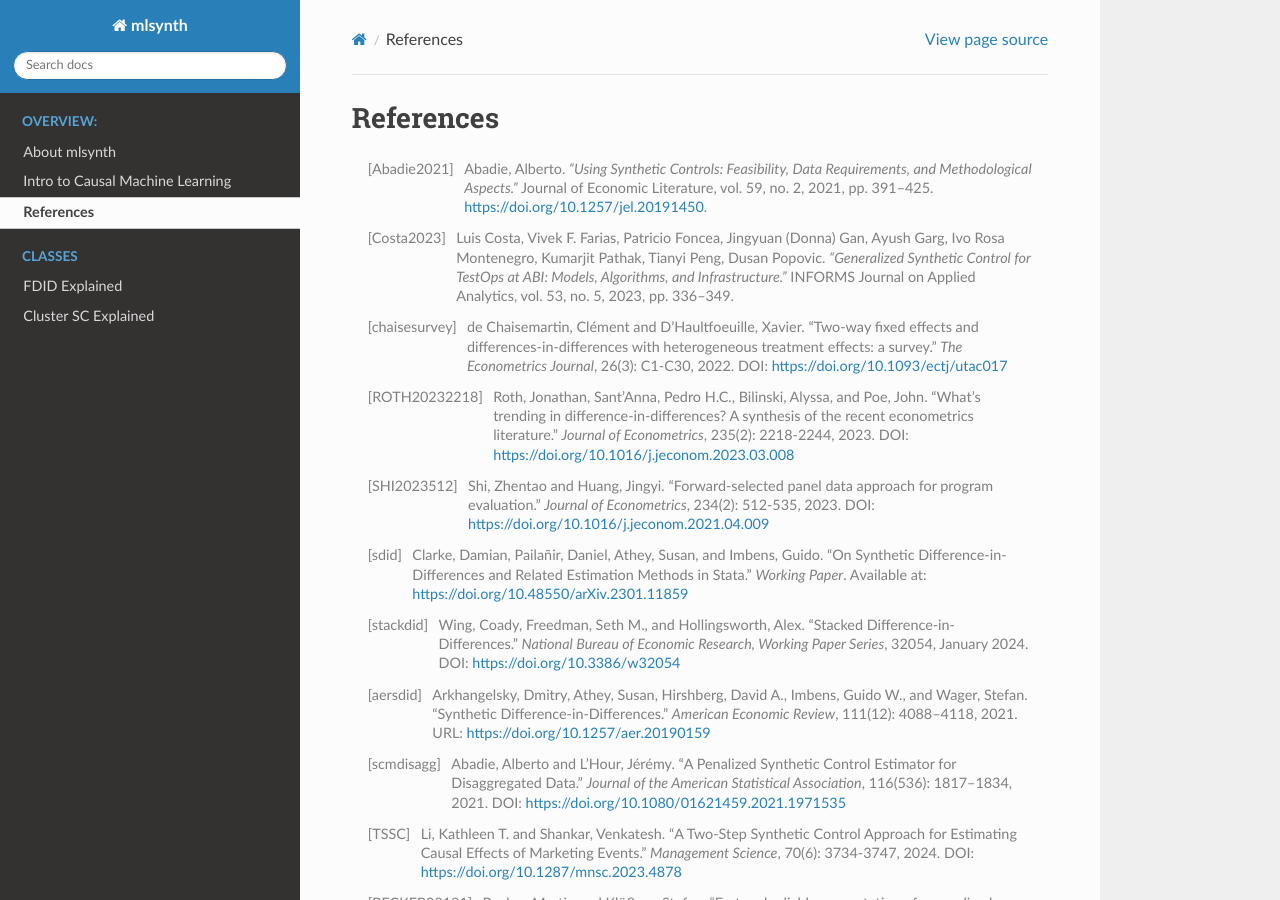
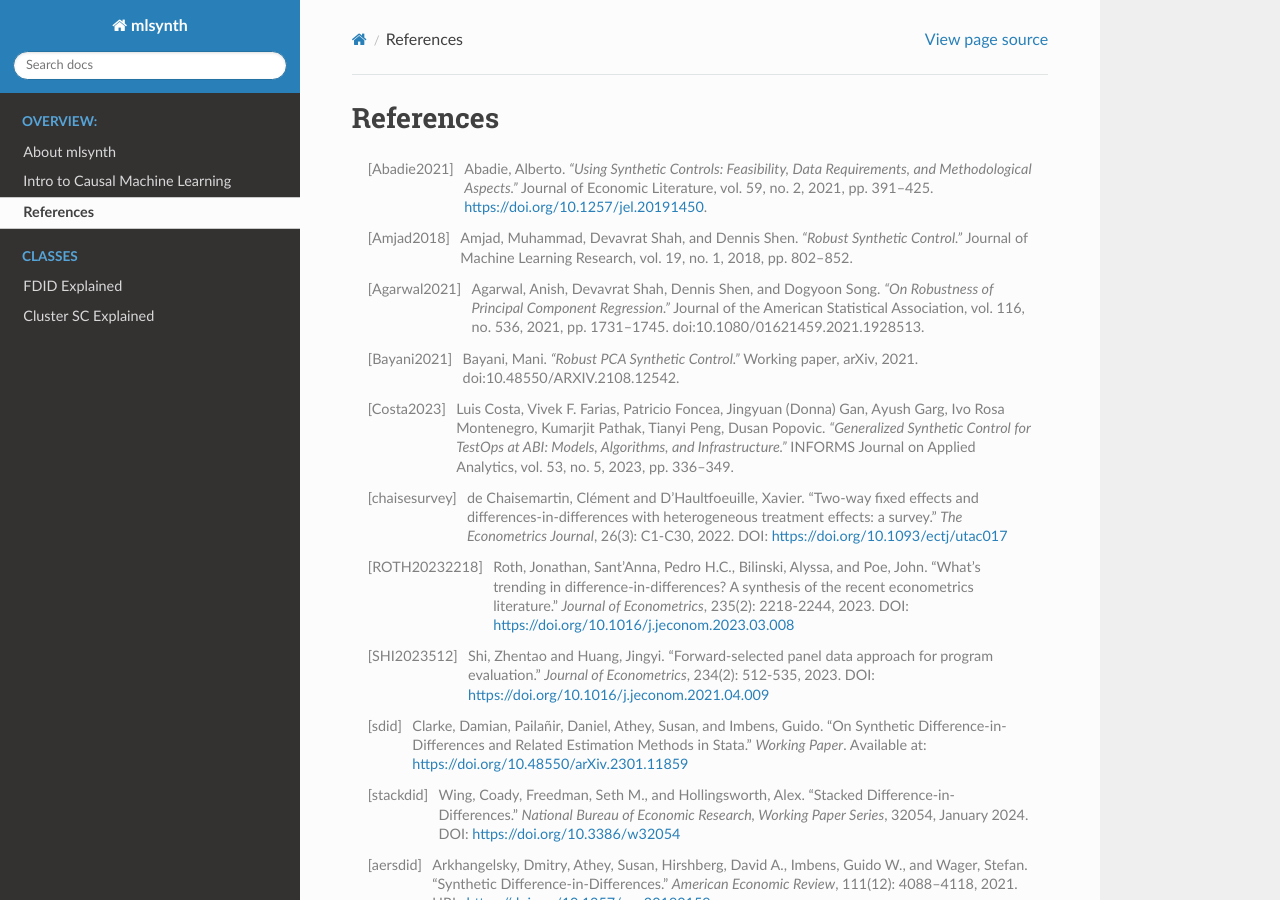
Before and after one commit to jgreathouse9/mlsynth, a Sphinx documentation site: the page built from docs/references.rst, in a window 1280 px wide and 900 px high. Built offline with Sphinx 7.4.7 and the Read the Docs theme 3.1.0, drawn with Linux system fonts in a browser that asks for light colours; pages that are not in the unit, such as notebooks, are missing from menus.

Commit message:
Update references.rst

```diff
--- a/docs/references.rst
+++ b/docs/references.rst
@@ -2,6 +2,17 @@ References
 ==========
 
 .. [Abadie2021] Abadie, Alberto. *"Using Synthetic Controls: Feasibility, Data Requirements, and Methodological Aspects."* Journal of Economic Literature, vol. 59, no. 2, 2021, pp. 391–425. https://doi.org/10.1257/jel.20191450.
+
+.. [Amjad2018] Amjad, Muhammad, Devavrat Shah, and Dennis Shen. *"Robust Synthetic Control."* Journal of Machine Learning Research, vol. 19, no. 1, 2018, pp. 802–852.
+
+.. [Agarwal2021] Agarwal, Anish, Devavrat Shah, Dennis Shen, and Dogyoon Song. *"On Robustness of Principal Component Regression."* Journal of the American Statistical Association, vol. 116, no. 536, 2021, pp. 1731–1745. doi:10.1080/01621459.2021.1928513.
+
+
+.. [Bayani2021] Bayani, Mani. *"Robust PCA Synthetic Control."* Working paper, arXiv, 2021. doi:10.48550/ARXIV.2108.12542.
+
+
+
+
 
 .. [Costa2023] Luis Costa, Vivek F. Farias, Patricio Foncea, Jingyuan (Donna) Gan, Ayush Garg, Ivo Rosa Montenegro, Kumarjit Pathak, Tianyi Peng, Dusan Popovic. *"Generalized Synthetic Control for TestOps at ABI: Models, Algorithms, and Infrastructure."* INFORMS Journal on Applied Analytics, vol. 53, no. 5, 2023, pp. 336–349.
 
```
